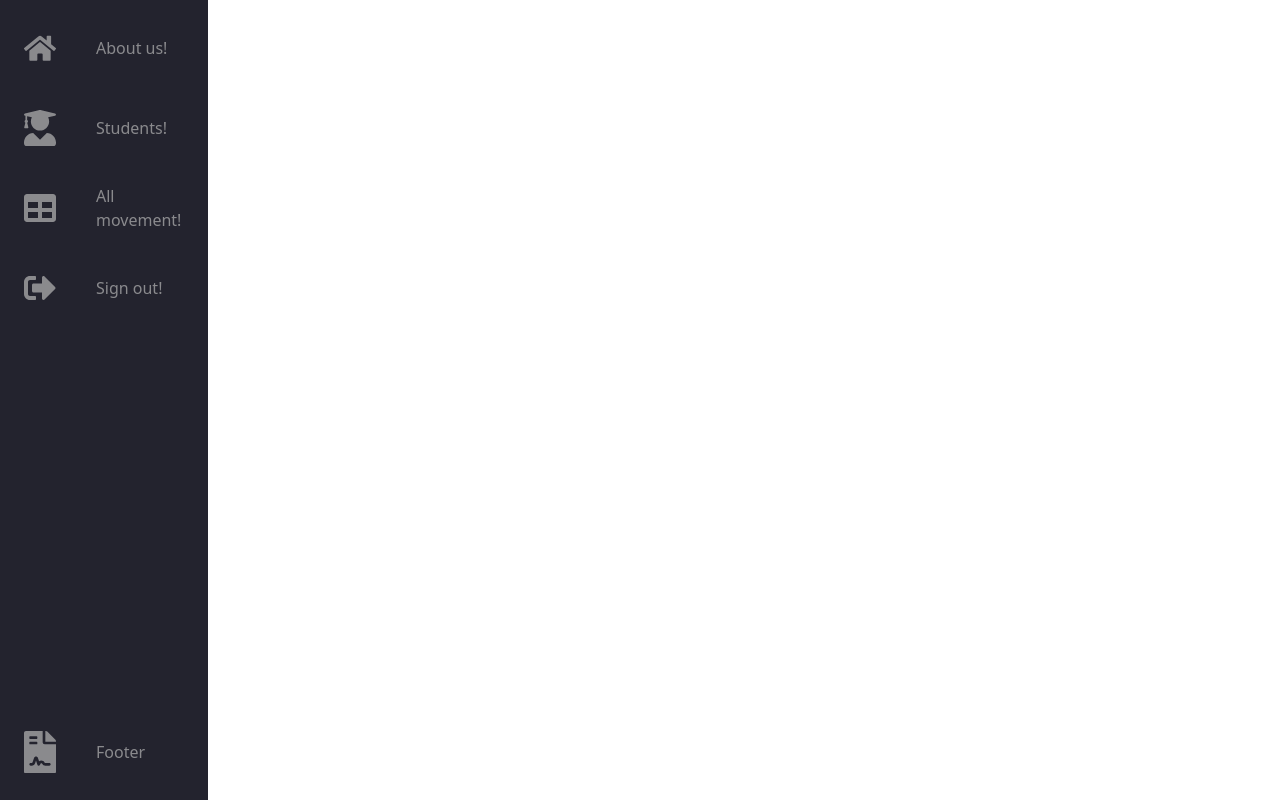
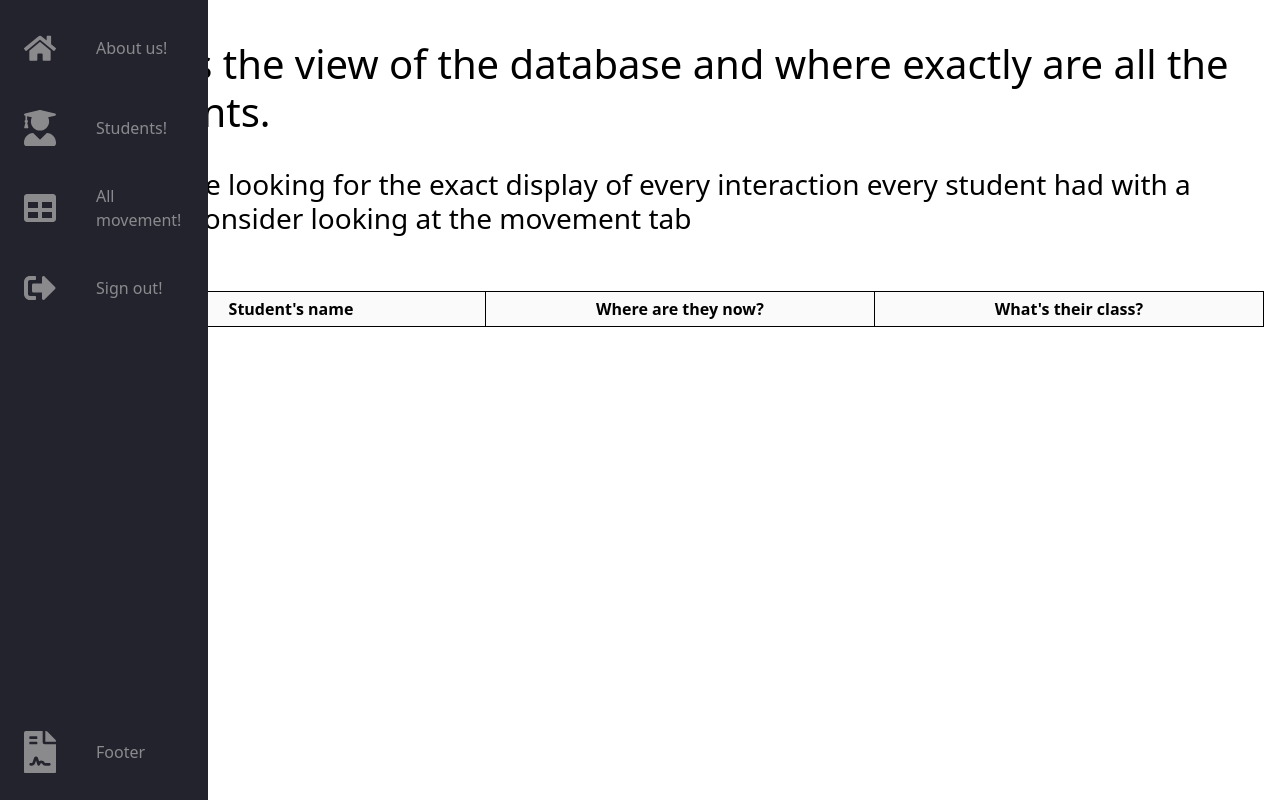
Before and after one commit to Polishfuze/CS_IA, a Flask app: page /students in a window 1280 px wide. Run offline with Flask 2, Linux system fonts and the light colour scheme; the visitor is signed in with stand-in values (Sample User, id 1); data that the repository does not hold is empty.

Commit message:
restructuring and databse pages beautified

```diff
--- /dev/null
+++ b/flaskWebsite/flasksite/__init__.py
@@ -0,0 +1,5 @@
+from flask import Flask
+
+app = Flask(__name__)
+
+from flasksite import routes
--- a/flaskWebsite/forms.py
+++ b/flaskWebsite/flasksite/forms.py
@@ -1,7 +1,7 @@
 from flask_wtf import FlaskForm
 from wtforms import StringField, PasswordField, SubmitField, BooleanField
 from wtforms.validators import DataRequired, Length, EqualTo, Email, ValidationError
-from databaseManagement import checkIfUsernameExists, checkIfEmailExists
+from flasksite.databaseManagement import checkIfUsernameExists, checkIfEmailExists
 
 class RegistrationForm(FlaskForm):
     username = StringField('Username', validators=[DataRequired(), Length(min=2, max=20)])
--- a/flaskWebsite/flaskMain.py
+++ b/flaskWebsite/flasksite/routes.py
@@ -1,12 +1,16 @@
-from flask import Flask, render_template, url_for, flash, redirect, session
-from forms import RegistrationForm, LoginForm
-from databaseManagement import verifyPassword, registerUser, getStudentsNormal, getAllMovement, getUserData
+from flask import render_template, url_for, flash, redirect, session
+from flasksite.forms import RegistrationForm, LoginForm
+from flasksite.databaseManagement import verifyPassword, registerUser, getStudentsNormal, getAllMovement, getUserData
 from itsdangerous import TimedJSONWebSignatureSerializer as TokenSerializer
+from operator import itemgetter
+from datetime import datetime
+from flasksite import app
 
-app = Flask(__name__)
 
-app.config['SECRET_KEY'] = 'ae98dbd984f73925c453eb1164f2b036'
-
+@app.template_filter('timestampToDate')
+def pretty_date(timestamp):
+    dt_object = datetime.fromtimestamp(timestamp)
+    return dt_object
 
 
 @app.route("/", methods=['GET', 'POST'])
@@ -49,7 +53,10 @@
     if 'username' not in session:
         flash('You must be logged in to view that section!', 'danger')
         return redirect(url_for('login'))
-    return render_template('databaseDisp.html', students=getAllMovement(), title='Ur viewing the DB')
+    data = getAllMovement()
+    sortedStudents = sorted(data, key=itemgetter('MovementID'), reverse=True)
+
+    return render_template('databaseDisp.html', students=sortedStudents, title='Ur viewing the DB')
 
 
 @app.route("/students", methods=['GET', 'POST'])
@@ -90,8 +97,3 @@
         flash('That token is invalid or expired!', 'warning')
         return redirect(url_for('home'))
     userData = getUserData(username)
-
-
-
-if __name__ == "__main__":
-    app.run(debug=True)
--- a/flaskWebsite/static/main.css
+++ b/flaskWebsite/flasksite/static/main.css
@@ -5,14 +5,26 @@
     padding: 0;
 }
 
-.db, .db_row, .db_cell {
+.db_cell {
+  text-align: center;
   border: 1px solid black;
+  padding: 5px;
+  width: 25%;
 }
-.db_row, .db_cell {
-    padding: 5px;
-}
+
 .db {
     width:100%;
+    border: 1px solid black;
+}
+
+.db_row{
+  background:#fafafa;
+  border: 1px solid black;
+  padding: 5px;
+}
+
+.db_row:hover {
+  background:#aaa;
 }
 
 :root {
--- /dev/null
+++ b/flaskWebsite/flasksite/templates/students.html
@@ -0,0 +1,27 @@
+{% extends "layout_loggedin.html" %}
+{% block content %}
+<br>
+<h1>This is the view of the database and where exactly are all the students.</h1>
+<br>
+<h3>If you are looking for the exact display of every interaction every student had with a reader consider looking at the <a href="{{ url_for('databaseDisp') }}" class="text-decoration-none text-reset"> movement tab </a></h3>
+<br>
+<br>
+<table class="db">
+    <tr class="db_row">
+        <th class="db_cell">Student's name</th>
+        <th class="db_cell">Where are they now?</th>
+        <th class="db_cell">What's their class?</th>
+    </tr>
+    {% for student in students %}
+    <tr class="db_row">
+        <td class="db_cell">{{student.StudentName}}</th>
+        {% if student.State == 'OutOfSchool' %}
+            <td class="db_cell">Out of school</th>
+        {% else%}
+            <td class="db_cell">In school</th>
+        {% endif %}
+        <td class="db_cell">{{student.Headteacher}}</th>
+        </tr>
+        {% endfor %}
+</table>
+{% endblock %}
--- /dev/null
+++ b/flaskWebsite/run.py
@@ -0,0 +1,7 @@
+from flasksite import app
+
+app.config['SECRET_KEY'] = 'ae98dbd984f73925c453eb1164f2b036'
+
+
+if __name__ == "__main__":
+    app.run(debug=True)
--- a/flaskWebsite/templates/students.html
+++ /dev/null
@@ -1,15 +0,0 @@
-{% extends "layout_loggedin.html" %}
-{% block content %}
-<table class="db">
-    {% for student in students %}
-    <tr class="db_row">
-        <th class="db_cell">{{student.StudentName}}</th>
-        {% if student.State == 'OutOfSchool' %}
-            <th class="db_cell">Out of school</th>
-        {% else%}
-            <th class="db_cell">In school</th>
-        {% endif %}
-        <th class="db_cell">{{student.Headteacher}}</th>
-        {% endfor %}
-</table>
-{% endblock %}
```
Also changed, not shown: flaskWebsite/flasksite/templates/databaseDisp.html (added, +27 -0 lines), flaskWebsite/templates/databaseDisp.html (deleted, +0 -11 lines), flaskWebsite/flasksite/databaseManagement.py (renamed from flaskWebsite/databaseManagement.py), flaskWebsite/flasksite/templates/footerReplacement.html (renamed from flaskWebsite/templates/footerReplacement.html), flaskWebsite/flasksite/templates/home.html (renamed from flaskWebsite/templates/home.html), flaskWebsite/flasksite/templates/layout.html (renamed from flaskWebsite/templates/layout.html), flaskWebsite/flasksite/templates/layout_loggedin.html (renamed from flaskWebsite/templates/layout_loggedin.html), flaskWebsite/flasksite/templates/lipsum.html (renamed from flaskWebsite/templates/lipsum.html), flaskWebsite/flasksite/templates/login.html (renamed from flaskWebsite/templates/login.html), flaskWebsite/flasksite/templates/register.html (renamed from flaskWebsite/templates/register.html), flaskWebsite/flasksite/templates/resetPassword.html (renamed from flaskWebsite/templates/resetPassword.html).
